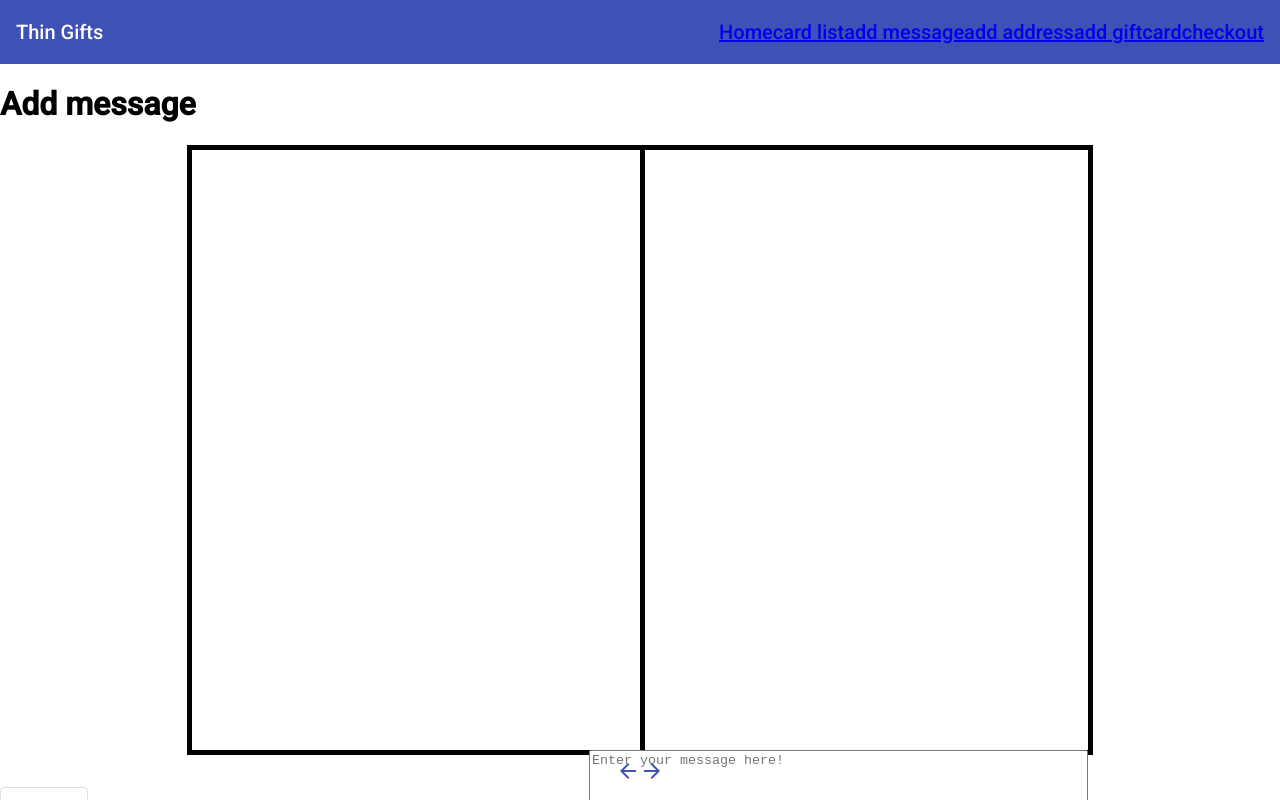
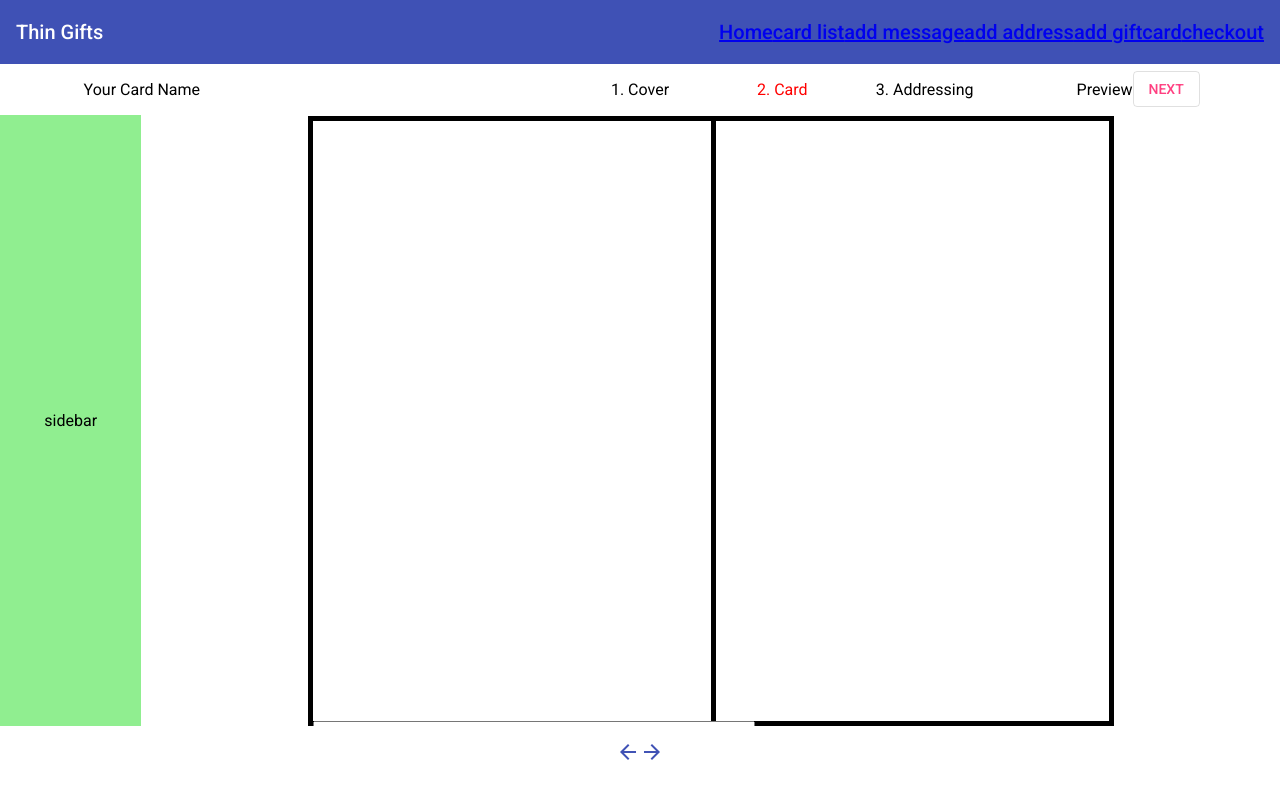
Before and after one commit to matrharr/thin-gifts, an Angular app: page /add-message in a window 1280 px wide. Shown: the top 800 px of the page. Built offline with nearby package versions, Linux system fonts and the light colour scheme.

Commit message:
add slider for add-message

```diff
--- a/src/app/add-message/add-message.component.html
+++ b/src/app/add-message/add-message.component.html
@@ -1,8 +1,43 @@
-<h1>Add message</h1>
-
-<div class="outer_card">
-  <div class="user_card_wrapper">
-    <div class="user_card">
+<mat-grid-list cols="9" rowHeight="50px">
+  <mat-grid-tile
+    [colspan]="2"
+  >
+    Your Card Name
+  </mat-grid-tile>
+  <mat-grid-tile [colspan]="2"></mat-grid-tile>
+  <mat-grid-tile
+    [colspan]="1"
+    [ngClass]="{'selected': isCover()}"
+  >
+    1. Cover
+  </mat-grid-tile>
+  <mat-grid-tile
+    [colspan]="1"
+    [ngClass]="{'selected': isCard()}"
+  >
+    2. Card
+  </mat-grid-tile>
+  <mat-grid-tile
+    [colspan]="1"
+    [ngClass]="{'selected': isAddressing()}"
+  >
+    3. Addressing
+  </mat-grid-tile>
+  <mat-grid-tile
+    [colspan]="2"
+  >
+    Preview
+    <button mat-stroked-button color="accent">NEXT</button>
+  </mat-grid-tile>
+  <mat-grid-tile
+    [colspan]="1"
+    [rowspan]="12"
+    [style.backgroundColor]="'lightgreen'"
+  >
+    sidebar
+  </mat-grid-tile>
+  <mat-grid-tile [colspan]="8" [rowspan]="12">
+    <div class="user_card" *ngIf="isCard()">
       <div class="user_card_left">
       </div>
       <div class="user_card_right">
@@ -11,12 +46,28 @@
           </form>
       </div>
     </div>
-  </div>
-  <mat-icon color="primary">arrow_back</mat-icon>
-  <mat-icon color="primary">arrow_forward</mat-icon>
-</div>
-
-
-<button mat-stroked-button color="primary">
-  <a [routerLink]="['/add-address']">Continue</a>
-</button>
+    <div *ngIf="isCover()">
+      <img class="card-cover" src="https://image.shutterstock.com/image-vector/creative-minimalistic-thank-you-card-260nw-319787525.jpg" />
+    </div>
+    <div class="envelope" *ngIf="isAddressing()">
+      <mat-grid-list cols="5" rowHeight="80px">
+        <mat-grid-tile [colspan]="2" [rowspan]="2">
+          <input placeholder="Name">
+          <input placeholder="Return Address">
+          <input placeholder="Return Address">
+        </mat-grid-tile>
+        <mat-grid-tile [colspan]="3" [rowspan]="1"></mat-grid-tile>
+        <mat-grid-tile [colspan]="3" [rowspan]="2"></mat-grid-tile>
+        <mat-grid-tile [colspan]="5" [rowspan]="2">
+          <input placeholder="Send To">
+          <input placeholder="Address">
+          <input placeholder="Address">
+        </mat-grid-tile>
+      </mat-grid-list>
+    </div>
+  </mat-grid-tile>
+  <mat-grid-tile [colspan]="9" [rowspan]=1>
+    <mat-icon color="primary" (click)="moveLeft()">arrow_back</mat-icon>
+    <mat-icon color="primary" (click)="moveRight()">arrow_forward</mat-icon>
+  </mat-grid-tile>
+</mat-grid-list>
--- a/src/app/add-message/add-message.component.scss
+++ b/src/app/add-message/add-message.component.scss
@@ -1,19 +1,11 @@
-.outer_card {
-    text-align: center;
-}
-
-textarea {
-    width: 493px;
+.user_card textarea {
+    width: 436px;
     height: 595px;
 }
 
-.message {
-    width: 100%;
-}
-
-.user_card_wrapper {
-    text-align: center;
-}
+// .user_card_wrapper {
+//     text-align: center;
+// }
 
 .user_card {
     border: 5px solid black;
@@ -29,6 +21,21 @@ textarea {
     width: 50%;
 }
 
-.user_card_right {
-    float: right;
+// .user_card_right {
+//     float: right;
+// }
+
+.selected {
+    color: red;
 }
+
+.card-cover {
+    width: 150%;
+    height: 600px;
+}
+
+.envelope {
+    border: 5px solid black;
+    height: 500px;
+    width: 80%;
+}
--- a/src/app/add-message/add-message.component.ts
+++ b/src/app/add-message/add-message.component.ts
@@ -6,10 +6,40 @@ import { Component, OnInit } from '@angular/core';
   styleUrls: ['./add-message.component.scss']
 })
 export class AddMessageComponent implements OnInit {
+  slides = [
+    'cover',
+    'card',
+    'addressing'
+  ];
+  current = 1;
 
   constructor() { }
 
   ngOnInit() {
   }
 
+  moveLeft() {
+    if (this.current > 0) {
+      this.current -= 1;
+    }
+  }
+
+  moveRight() {
+    if (this.current < 2) {
+      this.current += 1;
+    }
+  }
+
+  isCover() {
+    return this.slides[this.current] === 'cover';
+  }
+
+  isCard() {
+    return this.slides[this.current] === 'card';
+  }
+
+  isAddressing() {
+    return this.slides[this.current] === 'addressing';
+  }
+
 }
```
